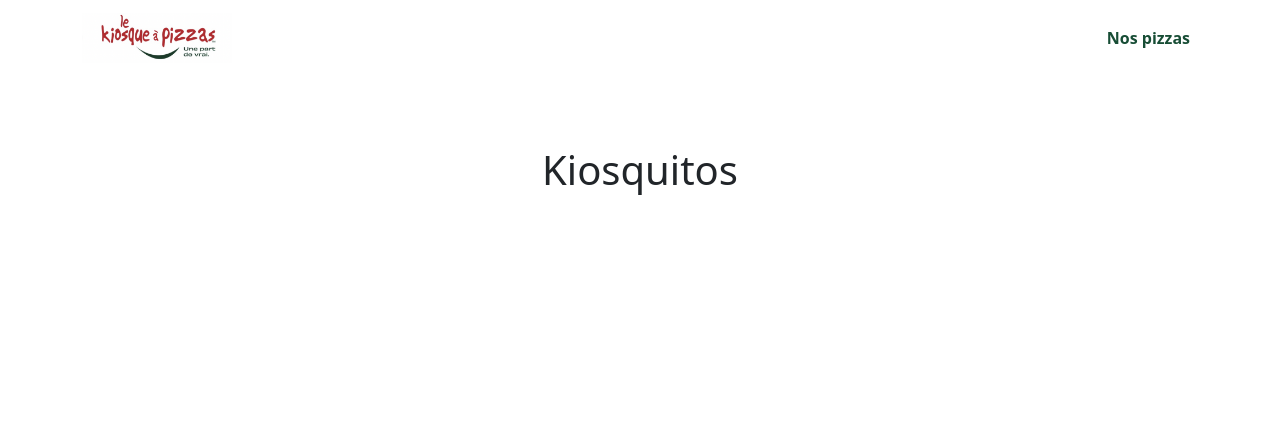
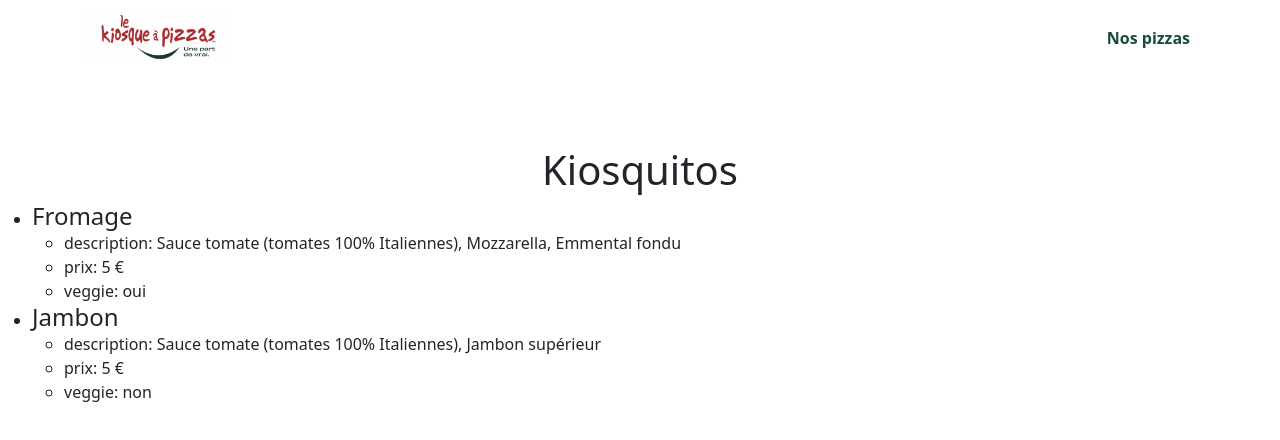
Before and after one commit to PepMama/formation-angular, an Angular app: page / in a window 1280 px wide. Shown: the top 440 px of the page. Built offline with nearby package versions, Linux system fonts and the light colour scheme.

Commit message:
Ajout de la liste des pizzas

```diff
--- a/src/app/app.component.html
+++ b/src/app/app.component.html
@@ -2,4 +2,5 @@
 
 <main style="margin-top: 70px;">
   <h1 class="text-center">{{ title() }}</h1>
+  <app-pizzas></app-pizzas>
 </main>
--- a/src/app/app.component.ts
+++ b/src/app/app.component.ts
@@ -1,11 +1,12 @@
 import { Component, signal } from '@angular/core';
 import { RouterOutlet } from '@angular/router';
 import { MenuComponent } from "./menu/menu.component";
+import { PizzasComponent } from "./pizzas/pizzas.component";
 
 @Component({
   selector: 'app-root',
   standalone: true,
-  imports: [RouterOutlet, MenuComponent],
+  imports: [RouterOutlet, MenuComponent, PizzasComponent],
   templateUrl: './app.component.html',
   styleUrl: './app.component.scss'
 })
--- /dev/null
+++ b/src/app/pizzas/pizzas.component.html
@@ -0,0 +1,15 @@
+<ul>
+    @for (pizza of pizzas(); track pizza.id) {
+      <li><span class="h4">{{ pizza.name }}</span>
+        <ul>
+          <li>description: {{ pizza.description }}</li>
+          <li>prix: {{ pizza.price }} €</li>
+          <li>veggie: {{ pizza.vegetarian ? 'oui':'non' }}</li>
+        </ul>
+      </li>
+    } @empty {
+      <div class="alert alert-danger" style="width: fit-content;" role="alert">
+        Aucune pizza, c'est triste
+      </div>
+    }
+  </ul>
--- /dev/null
+++ b/src/app/pizzas/pizzas.component.ts
@@ -0,0 +1,32 @@
+import { Component, signal } from '@angular/core';
+import { PizzaModel } from '../models/pizza.model';
+
+@Component({
+  selector: 'app-pizzas',
+  standalone: true,
+  imports: [],
+  templateUrl: './pizzas.component.html',
+  styleUrl: './pizzas.component.scss'
+})
+export class PizzasComponent {
+
+  readonly pizzas = signal<PizzaModel[]>([
+    {
+      id: 1,
+      name: "Fromage",
+      description: "Sauce tomate (tomates 100% Italiennes), Mozzarella, Emmental fondu",
+      price: 5,
+      category: "Kiosquitos",
+      vegetarian: true
+    },
+    {
+      id: 2,
+      name: "Jambon",
+      description: "Sauce tomate (tomates 100% Italiennes), Jambon supérieur",
+      price: 5,
+      category: "Kiosquitos",
+      vegetarian: false
+    }
+  ]);
+
+}
```
Also changed, not shown: src/app/models/pizza.model.ts (added, +8 -0 lines), src/app/pizzas/pizzas.component.scss (added).
